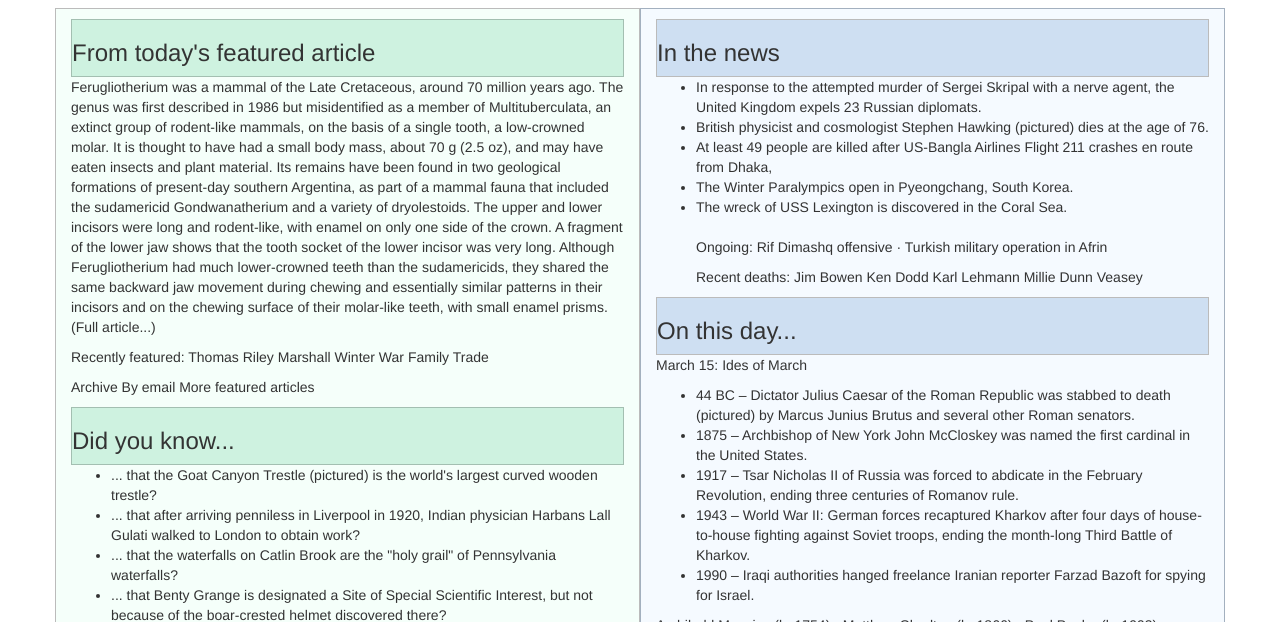
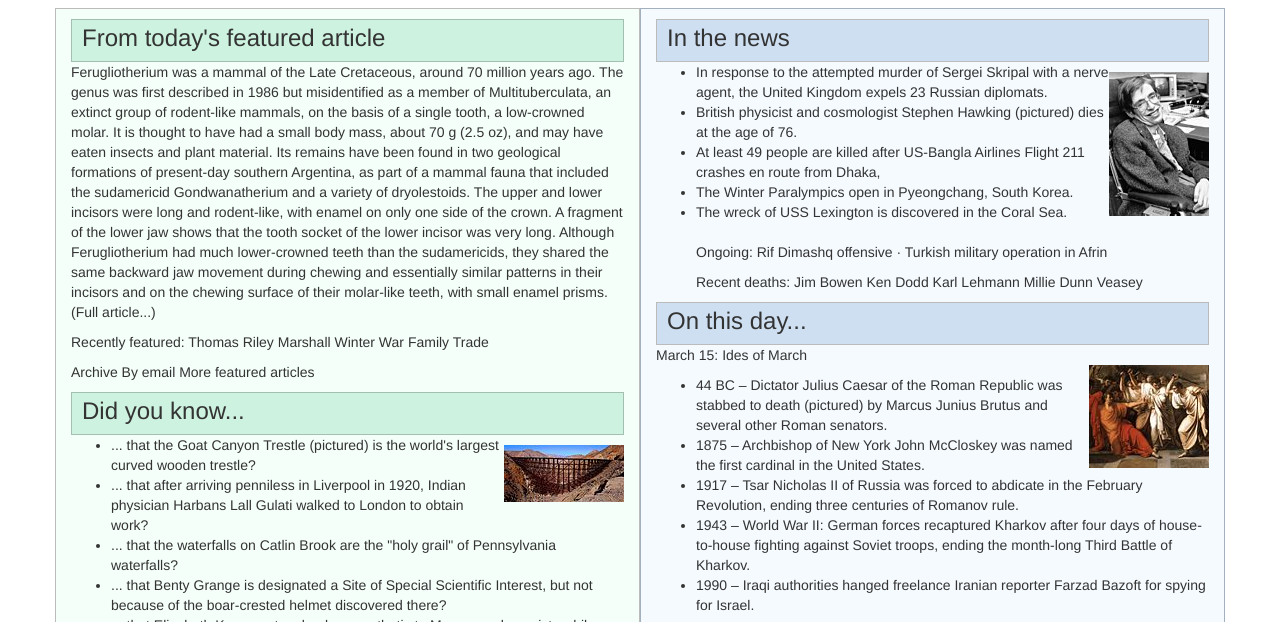
Before and after one commit to kelseyguerra/Wikipedia, a plain HTML site: page index.html in a window 1280 px wide. Shown: the part 166-788 px from the top of the page. Drawn offline with Linux system fonts and the light colour scheme.

Commit message:
add images and floaters

```diff
--- a/css/styles.css
+++ b/css/styles.css
@@ -18,6 +18,11 @@
 background-color: #cef2e0;
 border: 1px solid #a3bfb1;
 margin-top: 10px;
+}
+
+h3 {
+  margin-left: 10px;
+  margin-top: 5px;
 }
 .inthenews {
   border: solid 1px #bbb;
@@ -51,3 +56,15 @@
   background-color: #f5faff;
   margin-top: 10px;
 }
+.goat {
+  float: right;
+  margin-top: 10px;
+}
+.stephen {
+  float: right;
+  margin-top: 10px;
+}
+.death {
+  float: right;
+  margin-top: 20px;
+}
--- a/index.html
+++ b/index.html
@@ -58,6 +58,8 @@
             <div class="didyouknow">
               <h3>Did you know...</h3>
             </div>
+            <div class="goatcanyon">
+              <img src="imgs/goat.jpg" class="goat" alt="goat">
             <ul>
               <li>... that the Goat Canyon Trestle (pictured) is the world's largest curved wooden trestle?</li>
               <li>... that after arriving penniless in Liverpool in 1920, Indian physician Harbans Lall Gulati walked to London to obtain work?</li>
@@ -69,9 +71,13 @@
               <li>... that Akane Fujita decided to become a voice actress partly because she "wanted to do something that was fun"?</li>
             </ul>
           </div>
+          </div>
         <div class="col-md-6 rightbox">
           <div class="inthenews">
             <h3>In the news</h3>
+          </div>
+          <div class="goatcanyon">
+            <img src="imgs/stephen.jpg" class="stephen" alt="stephen">
           </div>
           <ul>
             <li>In response to the attempted murder of Sergei Skripal with a nerve agent, the United Kingdom expels 23 Russian diplomats.</li>
@@ -84,6 +90,9 @@
           </ul>
           <div class="onthisday">
           <h3>On this day...</h3>
+        </div>
+        <div class="goatcanyon">
+          <img src="imgs/death.jpg" class="death" alt="death">
         </div>
             <p>March 15: Ides of March</p>
           <ul>
```
Also changed, not shown: imgs/death.jpg (added), imgs/goat.jpg (added), imgs/stephen.jpg (added).
